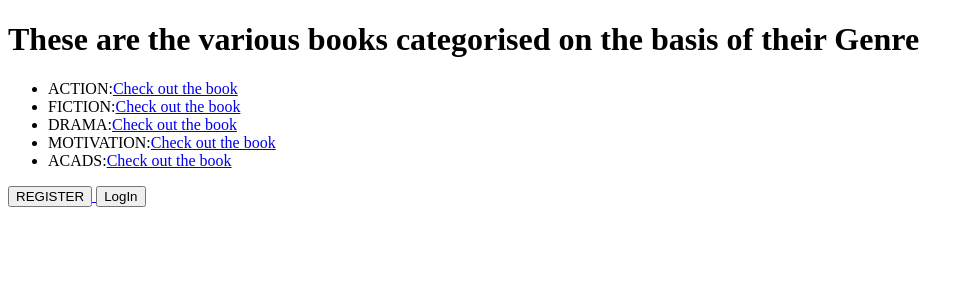
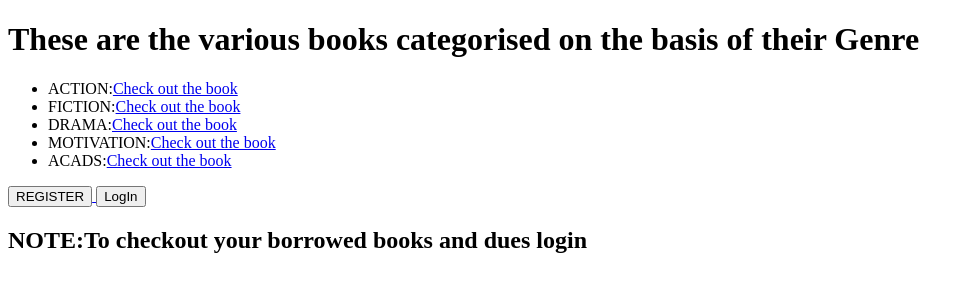
Before and after one commit to sachit393/devClub, a Django app: page / in a window 1280 px wide. Shown: the top 300 px of the page, without its empty margins (0-974 px from the left). Run offline with Django 3.2, Linux system fonts and the light colour scheme.

Commit message:
Note:added

```diff
--- a/second_project/Templates/secondapp/index.html
+++ b/second_project/Templates/secondapp/index.html
@@ -35,5 +35,6 @@
 <a href="{% url 'secondapp:login'%}">
 <input type="submit" value="LogIn">
 </a>
+<h2>NOTE:To checkout your borrowed books and dues login</h2>
 </body>
 </html>
```
